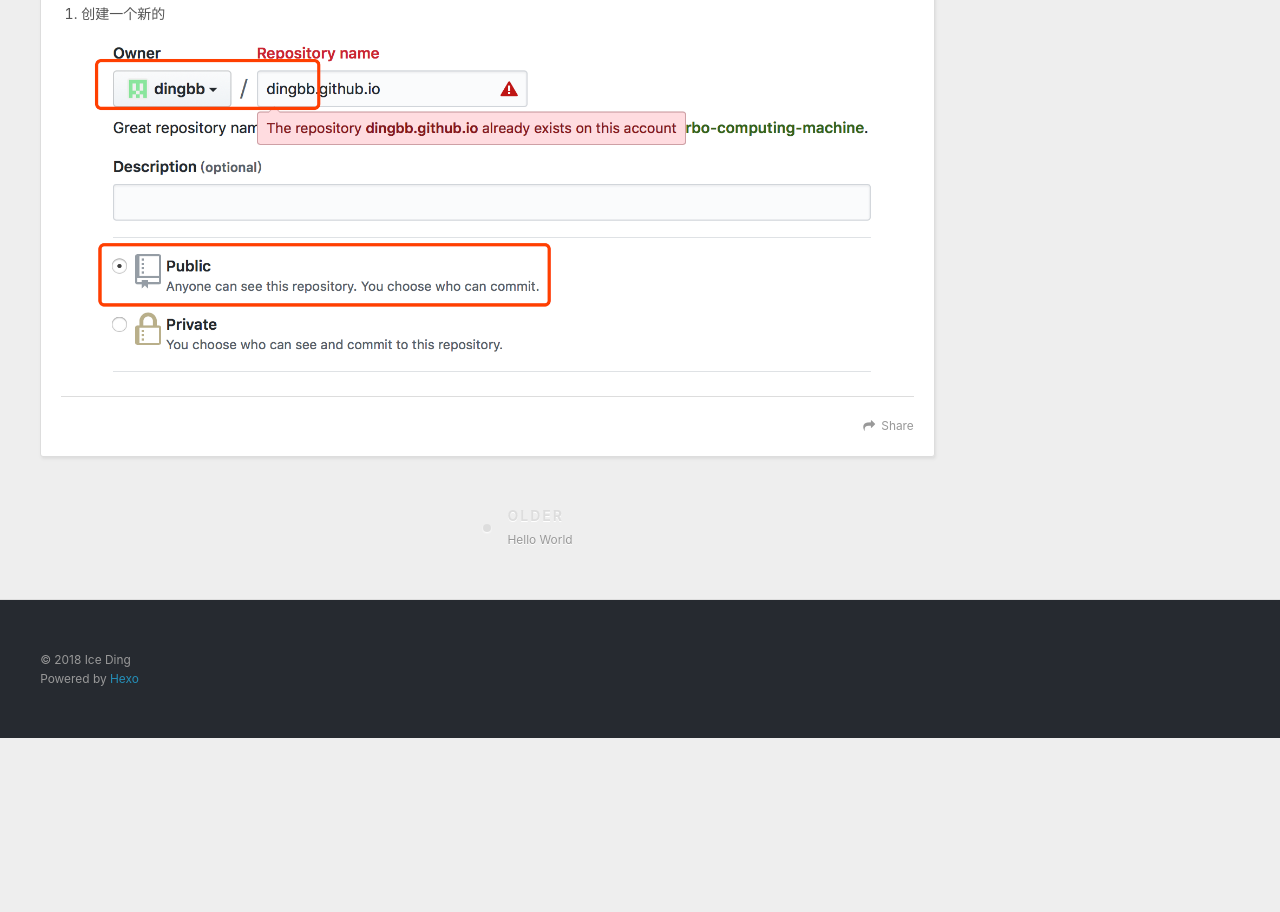
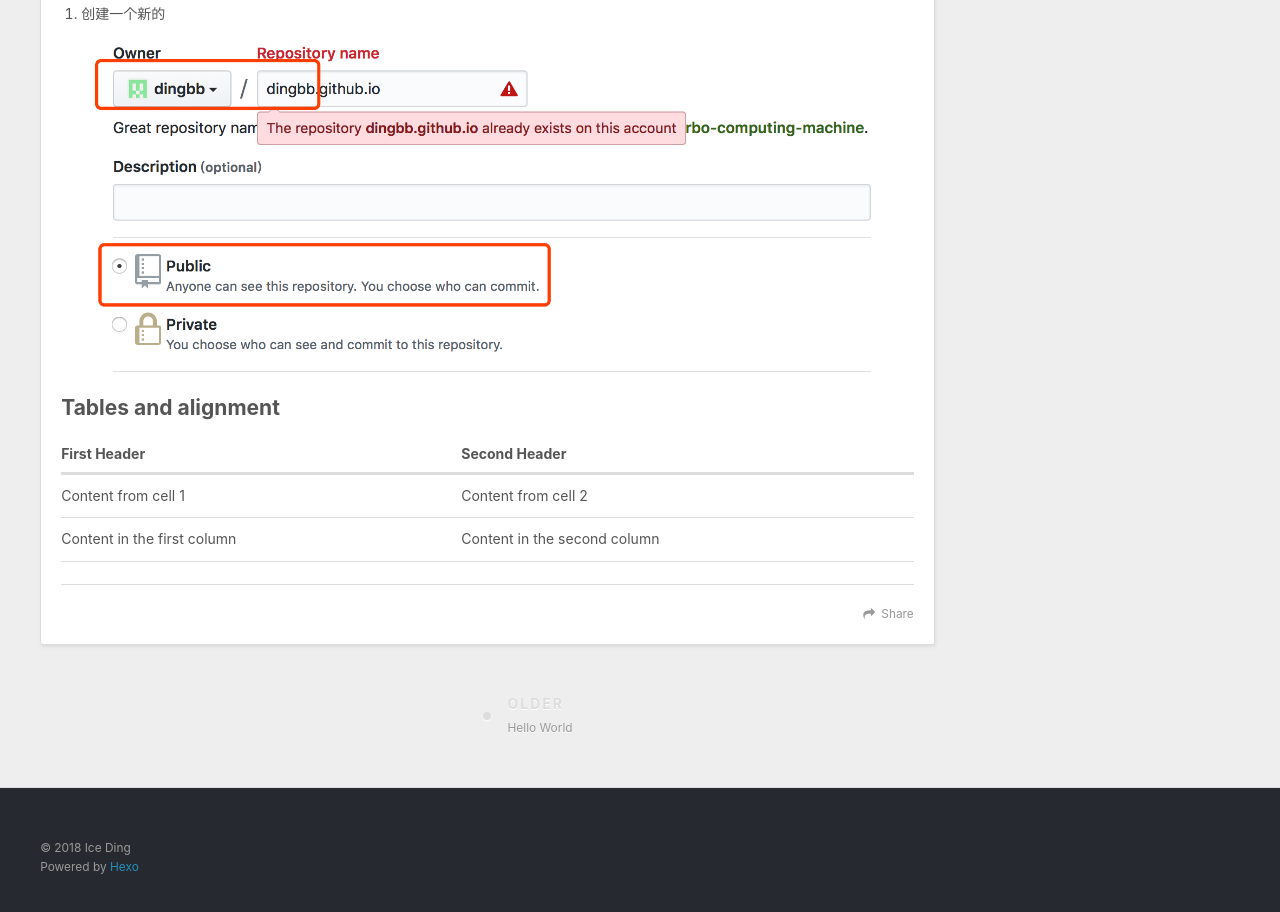
Before and after one commit to dingbb/dingbb.github.io, a plain HTML site: page 2018/01/11/第一篇测试/index.html in a window 1280 px wide. Shown: the part 1397-2309 px from the top of the page. Before the commit the page ends 2135 px from the top, so only its background shows below. Drawn offline with nearby package versions, Linux system fonts and the light colour scheme.

Commit message:
Site updated: 2018-01-22 14:45:25

```diff
--- a/2018/01/11/第一篇测试/index.html
+++ b/2018/01/11/第一篇测试/index.html
@@ -15,7 +15,7 @@
 <meta property="og:description" content="如何通过hexo和github部署个人博客 前言   做运维相关工作已经4年，最近琢磨着建立一个自己的知识库，用博客的形式，记录下，自己工作中的点滴。希望能在这个过程中，不断的总结，思考。也希望自己写的文章能帮助到大家。经过网上找资料。最终选择了hexo与github的方式。hexo是一款基于Node.js的静态博客框架,本文是再mac部署的。希望能帮助到大家。 准备工作安装node Node.j">
 <meta property="og:locale" content="zh-CN">
 <meta property="og:image" content="http://dingbingbing.top/img/WX20180120-1746512x.png">
-<meta property="og:updated_time" content="2018-01-20T09:58:28.515Z">
+<meta property="og:updated_time" content="2018-01-22T06:28:01.459Z">
 <meta name="twitter:card" content="summary">
 <meta name="twitter:title" content="通过hexo和github部署个人博客">
 <meta name="twitter:description" content="如何通过hexo和github部署个人博客 前言   做运维相关工作已经4年，最近琢磨着建立一个自己的知识库，用博客的形式，记录下，自己工作中的点滴。希望能在这个过程中，不断的总结，思考。也希望自己写的文章能帮助到大家。经过网上找资料。最终选择了hexo与github的方式。hexo是一款基于Node.js的静态博客框架,本文是再mac部署的。希望能帮助到大家。 准备工作安装node Node.j">
@@ -108,6 +108,24 @@
 <ol>
 <li>创建一个新的<br><a><img src="/img/WX20180120-1746512x.png" height="64px"></a></li>
 </ol>
+<h2 id="Tables-and-alignment"><a href="#Tables-and-alignment" class="headerlink" title="Tables and alignment"></a>Tables and alignment</h2><table>
+<thead>
+<tr>
+<th>First Header</th>
+<th>Second Header</th>
+</tr>
+</thead>
+<tbody>
+<tr>
+<td>Content from cell 1</td>
+<td>Content from cell 2</td>
+</tr>
+<tr>
+<td>Content in the first column</td>
+<td>Content in the second column</td>
+</tr>
+</tbody>
+</table>
 
 
     </div>
```
Also changed, not shown: index.html (+18 -0 lines), img/alert-red.png (added).
